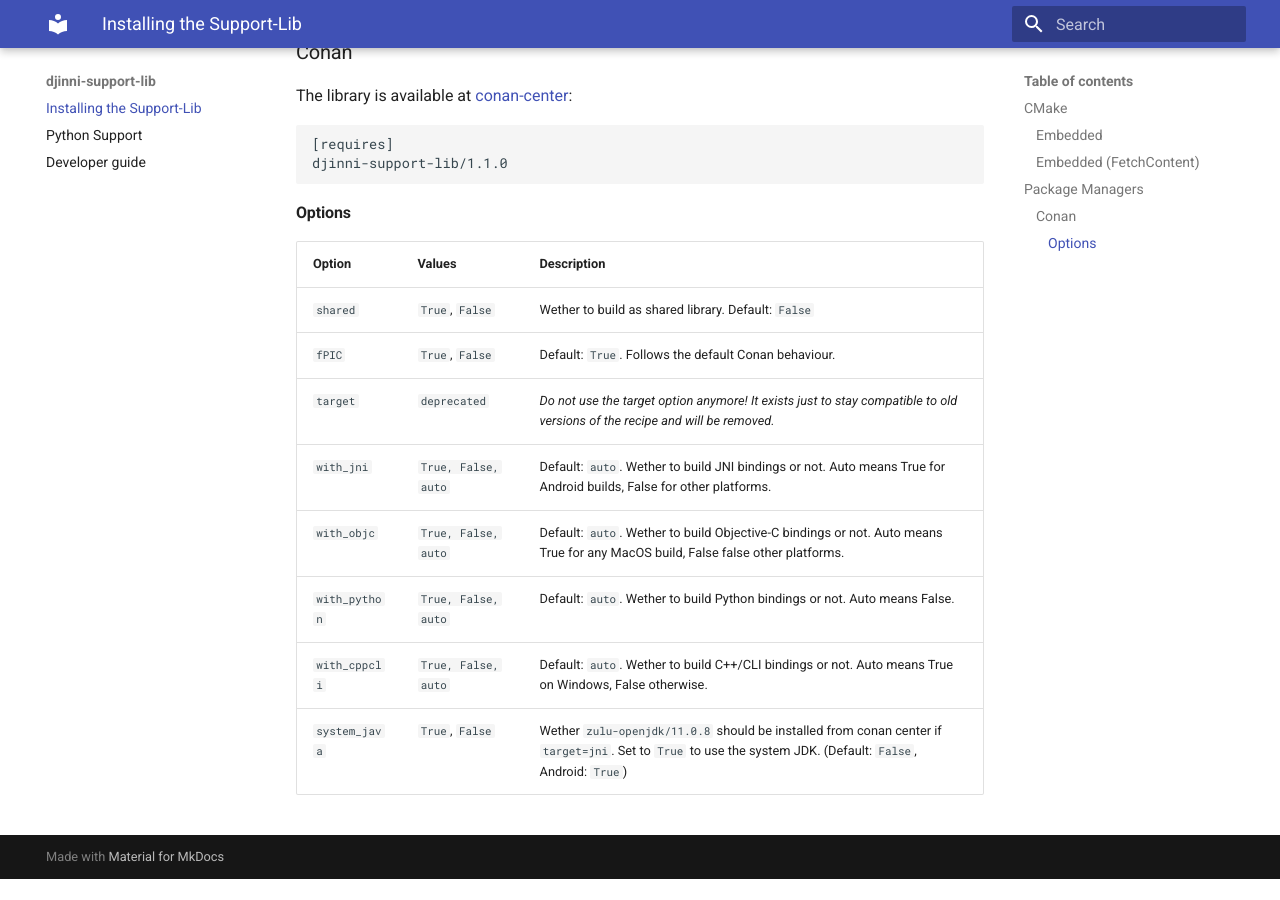
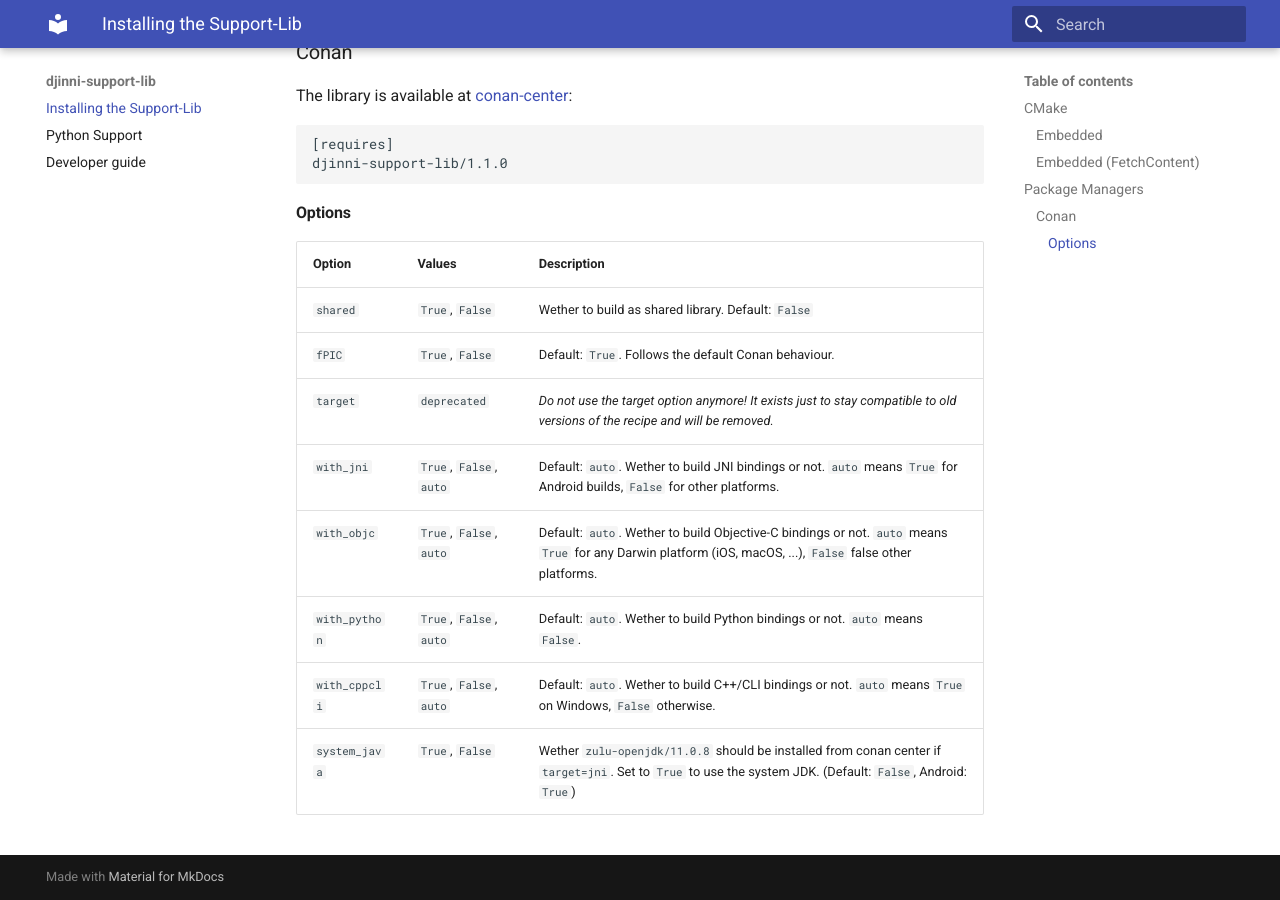
Before and after one commit to cross-language-cpp/djinni-support-lib, an MkDocs documentation site: the page built from docs/install.md, in a window 1280 px wide and 900 px high, scrolled down 1346 px. Built offline with MkDocs 1.6.1 and Material for MkDocs 9.7.7, drawn with Linux system fonts in a browser that asks for light colours; before the commit the page ends 2225 px from its top, so only the background shows below that.

Commit message:
Update docs/install.md
Co-authored-by: jothepro <github@jothe.pro>

```diff
--- a/docs/install.md
+++ b/docs/install.md
@@ -75,8 +75,8 @@
 | `shared` | `True`, `False` | Wether to build as shared library. Default: `False` |
 | `fPIC` | `True`, `False` | Default: `True`. Follows the default Conan behaviour. |
 | `target` | `deprecated` | *Do not use the target option anymore! It exists just to stay compatible to old versions of the recipe and will be removed.* |
-| `with_jni` | `True, False, auto` | Default: `auto`. Wether to build JNI bindings or not. Auto means True for Android builds, False for other platforms. |
-| `with_objc` | `True, False, auto` | Default: `auto`. Wether to build Objective-C bindings or not. Auto means True for any MacOS build, False false other platforms. |
-| `with_python` | `True, False, auto` | Default: `auto`. Wether to build Python bindings or not. Auto means False. |
-| `with_cppcli` | `True, False, auto` | Default: `auto`. Wether to build C++/CLI bindings or not. Auto means True on Windows, False otherwise. |
+| `with_jni` | `True`, `False`, `auto` | Default: `auto`. Wether to build JNI bindings or not. `auto` means `True` for Android builds, `False` for other platforms. |
+| `with_objc` | `True`, `False`, `auto` | Default: `auto`. Wether to build Objective-C bindings or not. `auto` means `True` for any Darwin platform (iOS, macOS, ...), `False` false other platforms. |
+| `with_python` | `True`, `False`, `auto` | Default: `auto`. Wether to build Python bindings or not. `auto` means `False`. |
+| `with_cppcli` | `True`, `False`, `auto` | Default: `auto`. Wether to build C++/CLI bindings or not. `auto` means `True` on Windows, `False` otherwise. |
 | `system_java` | `True`, `False` | Wether `zulu-openjdk/11.0.8` should be installed from conan center if `target=jni`. Set to `True` to use the system JDK. (Default: `False`, Android: `True`)   |
```
